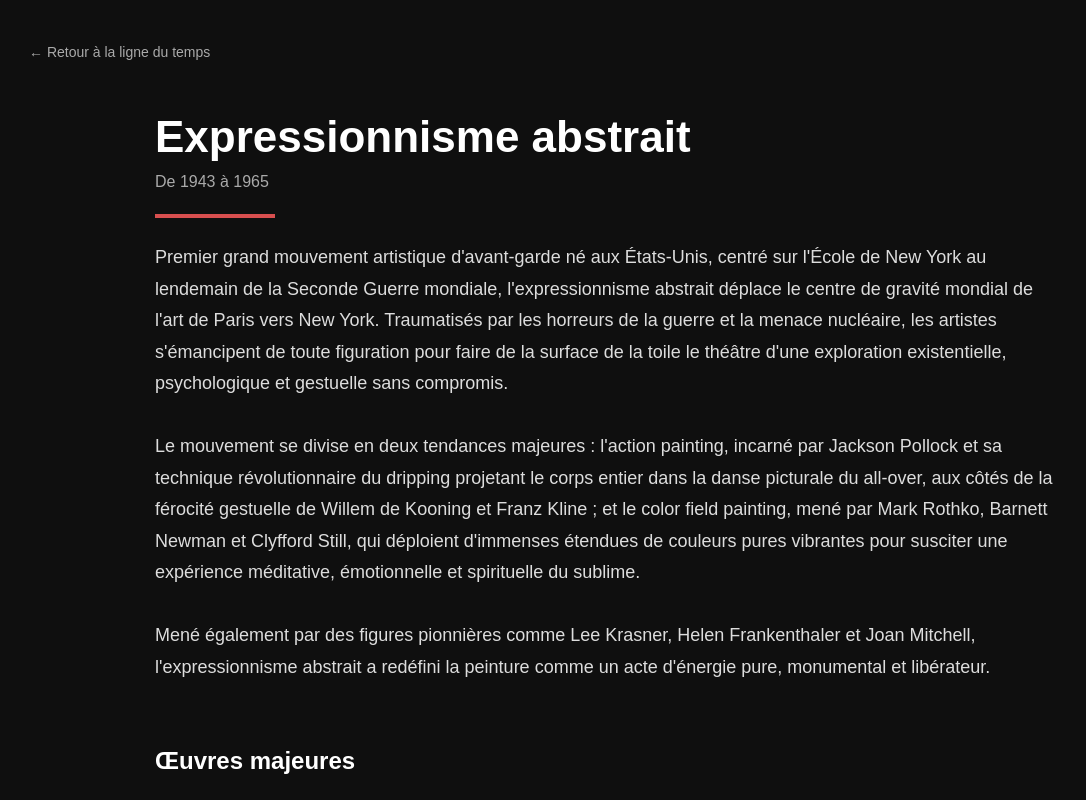
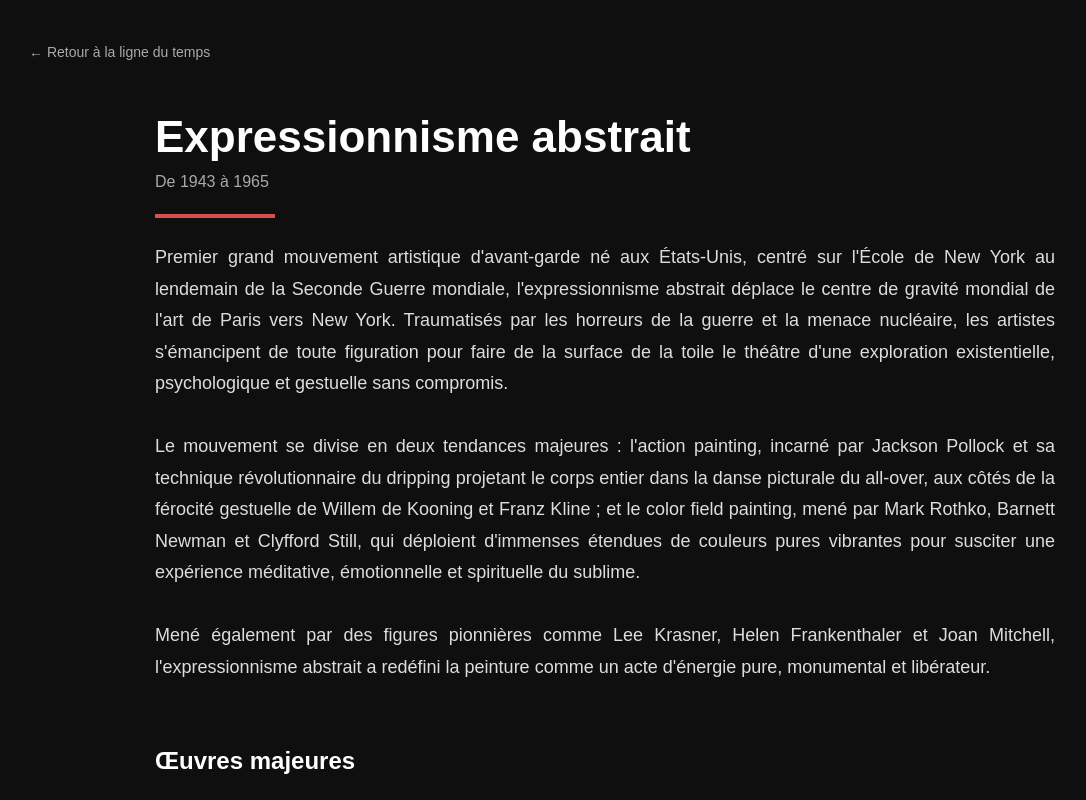
Before and after one commit to TetreaultF/art-timeline, a Next.js app: page /movement/abstract-expressionism in a window 1280 px wide. Shown: the top 800 px of the page, without its empty margins (35-1121 px from the left). Built offline with nearby package versions, Linux system fonts and the light colour scheme; grey boxes are pictures that could not be loaded.

Commit message:
Justify text

```diff
--- a/src/app/movement/[id]/page.tsx
+++ b/src/app/movement/[id]/page.tsx
@@ -82,6 +82,7 @@ export default async function MovementPage({
             color: "#ddd",
             marginBottom: 60,
             whiteSpace: "pre-line",
+            textAlign: "justify",
           }}
         >
           {movement.fullDescription}
```
